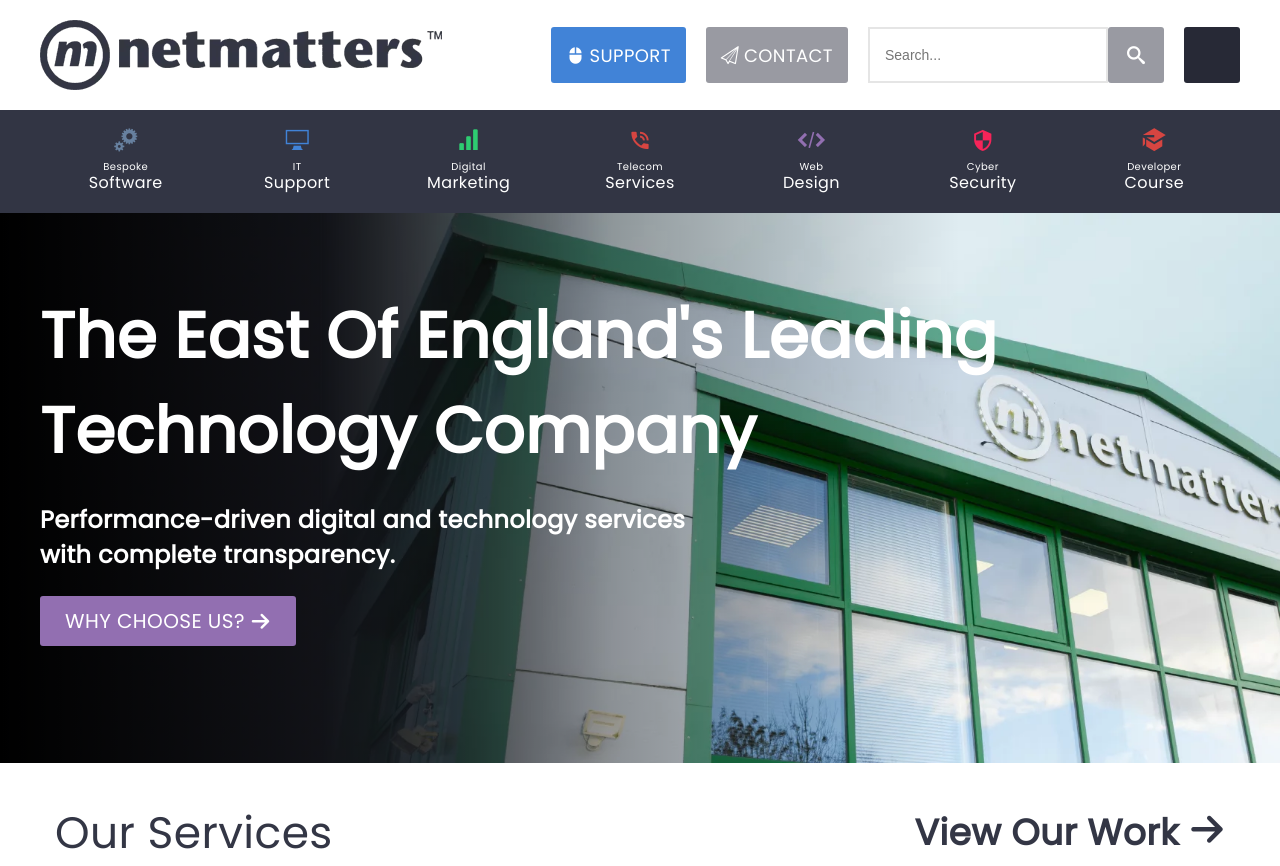
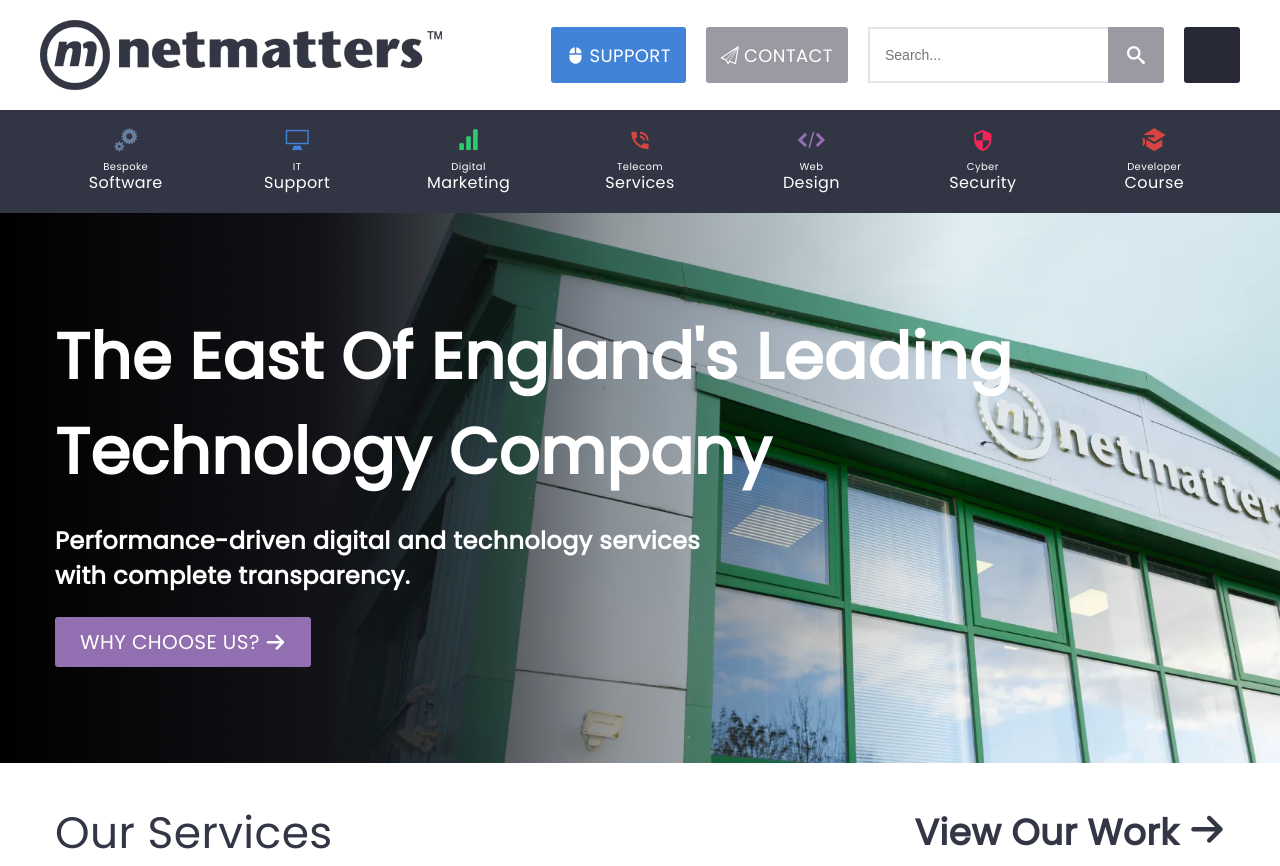
Before and after one commit to ChickenSplash/Netmatters-Homepage, a PHP site: page / in a window 1280 px wide. Shown: the top 866 px of the page. Run offline with PHP 8.4, Linux system fonts and the light colour scheme; some web fonts are replaced.

Commit message:
Finetuned details
Improved search bar
Tweaked social buttons
Tweaked banner section

```diff
--- a/css/styles.css
+++ b/css/styles.css
@@ -254,7 +254,7 @@ header .btn-search, header .btn-contact, header .btn-support {
   background-color: #272936;
   color: #fff;
   font-size: 26px;
-  padding: 12px 22px 16px;
+  padding: 12px 22px;
   margin: 0 10px 10px 0;
 }
 
@@ -418,6 +418,14 @@ header .phone-link {
 header .square-btn {
   width: 56px;
   margin-left: auto;
+  border-top-left-radius: 0px;
+  border-bottom-left-radius: 0px;
+}
+@media (min-width: 992px) and (max-width: 1260px) {
+  header .square-btn {
+    border-top-left-radius: 3px;
+    border-bottom-left-radius: 3px;
+  }
 }
 header .mobile-search-bar {
   display: flex;
@@ -438,6 +446,9 @@ header .mobile-search-bar .icon-search {
 }
 header .mobile-search-bar input {
   background-color: rgba(0, 0, 0, 0.1);
+}
+header .mobile-search-bar input:focus {
+  outline: 0px;
 }
 header .desktop-search-bar {
   display: none;
@@ -465,6 +476,14 @@ header .desktop-search-bar .icon-search {
   padding: 11px;
   font-size: 20px;
   background-color: gray;
+}
+header .desktop-search-bar input {
+  border-right: none;
+}
+header .desktop-search-bar input:focus-visible {
+  border-color: #5bc0de;
+  outline: 0;
+  box-shadow: inset 0 1px 1px rgba(0, 0, 0, 0.075), 0 0 8px rgba(91, 192, 222, 0.6);
 }
 header .btn-menu {
   background-color: #272936;
@@ -684,18 +703,28 @@ nav {
   left: 0;
   right: 0;
   bottom: 0;
-  background: linear-gradient(270deg, transparent 25%, #000);
+  background: linear-gradient(270deg, transparent 25%, rgba(0, 0, 0, 0.7));
+}
+@media (min-width: 992px) {
+  .hero-image:after {
+    background: linear-gradient(270deg, transparent 25%, rgb(0, 0, 0));
+  }
 }
 .hero-image > * {
   z-index: 1;
 }
+.hero-image .container {
+  display: flex;
+  align-items: center;
+}
 .hero-text {
   color: #fff;
   text-align: center;
+  padding-inline: 15px;
 }
 .hero-text h1 {
   font-size: 2.5rem;
-  margin-block: 75px 0px;
+  margin: 0px;
 }
 .hero-text p {
   font-size: 1.25rem;
@@ -711,9 +740,6 @@ nav {
   .hero-text p {
     font-size: 1.5rem;
   }
-}
-.hero-text p {
-  font-size: 1.5rem;
 }
 
 .btn-banner {
@@ -815,7 +841,7 @@ nav {
   border: #ccc solid 1px;
   border-radius: 15px;
   box-shadow: 0 3px 35px rgba(0, 0, 0, 0.1);
-  transition: transform 0.5s ease;
+  transition: transform 0.5s ease, background-color 0.3s ease;
 }
 .services-item a:hover {
   transform: translateY(-10px);
@@ -1321,8 +1347,18 @@ footer .footer-row .footer-menu {
 footer, .footer-bottom {
   color: #fff;
 }
+
 @media (min-width: 1260px) {
-  footer .container, .footer-bottom .container {
+  footer .container {
+    display: flex;
+  }
+}
+
+.footer-bottom .container {
+  padding-block: 10px;
+}
+@media (min-width: 768px) {
+  .footer-bottom .container {
     display: flex;
   }
 }
--- a/index.html
+++ b/index.html
@@ -649,10 +649,10 @@
                 <img src="img/logo/netmatters-logo-white.webp" class="footer-logo">
                 <h4>Follow us on:</h4>
                 <div class="footer-social-logos">
-                    <a href="#"><span class="icon-facebook btn-facebook"></span></a>
-                    <a href="#"><span class="icon-linkedin2 btn-linkedin"></span></a>
-                    <a href="#"><span class="icon-x btn-x"></span></a>
-                    <a href="#"><span class="icon-instagram btn-instagram"></span></a>
+                    <a href="#" class="btn-facebook"><span class="icon-facebook"></span></a>
+                    <a href="#" class="btn-linkedin"><span class="icon-linkedin2"></span></a>
+                    <a href="#" class="btn-x"><span class="icon-x"></span></a>
+                    <a href="#" class="btn-instagram"><span class="icon-instagram"></span></a>
                 </div>
             </div>
             <div class="footer-row">
--- a/scss/layout/_banner.scss
+++ b/scss/layout/_banner.scss
@@ -16,21 +16,31 @@
             left: 0;
             right: 0;
             bottom: 0;
-            background: linear-gradient(270deg,transparent 25%,#000);
+            background: linear-gradient(270deg,transparent 25%, rgba(0, 0, 0, 0.7));
+
+            @media (min-width: $break-point-medium) {
+                background: linear-gradient(270deg,transparent 25%, rgba(0, 0, 0, 1));
+            }
         }
 
         > * {
         z-index: 1;
+        }
+
+        .container {
+            display: flex;
+            align-items: center;
         }
     }
 
     &-text {
         color: $color-light-text;
         text-align: center;
+        padding-inline: 15px;
 
         h1 {
             font-size: 2.5rem;
-            margin-block: 75px 0px;
+            margin:0px;
         }
         p {
             font-size: 1.25rem;
@@ -48,9 +58,6 @@
             }
         }
     }
-    &-text p {
-        font-size: 1.5rem;
-    }
 }
 
 @include base-btn(#926fb1, "banner") {
--- a/scss/layout/_footer.scss
+++ b/scss/layout/_footer.scss
@@ -61,9 +61,21 @@ footer {
 
 footer, .footer-bottom {
     color: $color-light-text;
+}
 
+footer {
+   .container {
+        @media (min-width: $break-point-large) {
+            display: flex;
+        }
+    }
+}
+
+.footer-bottom {
     .container {
-        @media (min-width: $break-point-large) {
+        padding-block: 10px;
+
+        @media (min-width: $break-point-small) {
             display: flex;
         }
     }
--- a/scss/layout/_header.scss
+++ b/scss/layout/_header.scss
@@ -81,6 +81,13 @@ header {
     .square-btn {
         width: 56px;
         margin-left: auto;
+        border-top-left-radius: 0px;
+        border-bottom-left-radius: 0px;
+
+        @media (min-width: $break-point-medium) and (max-width: $break-point-large) {
+            border-top-left-radius: 3px;
+            border-bottom-left-radius: 3px;
+        }
     }
 
     .mobile-search-bar {
@@ -103,6 +110,10 @@ header {
         input {
             @extend %header-search-box;
             background-color: rgba(0, 0, 0, .1);
+
+            &:focus {
+                outline: 0px;
+            }
         }
     }
 
@@ -133,6 +144,13 @@ header {
 
         input {
             @extend %header-search-box;
+            border-right: none;
+
+            &:focus-visible {
+                border-color: #5bc0de;
+                outline: 0;
+                box-shadow: inset 0 1px 1px rgba(0, 0, 0, .075), 0 0 8px rgba(91, 192, 222, .6);
+            }
         }
     }
 
@@ -146,6 +164,13 @@ header {
         cursor: pointer;
     }
 }
+
+// Stuff to do:
+// update @import to @use and @forward
+// update darken() function to updated functions
+// Finish Hamburger menu
+// Try to have one universal button mixin
+
 
 // .menu-toggle {
 //     width: 35px;
--- a/scss/layout/_our-services.scss
+++ b/scss/layout/_our-services.scss
@@ -18,7 +18,7 @@
             border-radius: 15px;
             box-shadow: 0 3px 35px rgba(0, 0, 0, 0.1);
 
-            transition: transform 0.5s ease;
+            transition: transform 0.5s ease, background-color 0.3s ease;
             &:hover {
                 transform: translateY(-10px);
             }
--- a/scss/modules/_buttons.scss
+++ b/scss/modules/_buttons.scss
@@ -35,7 +35,7 @@
     background-color: $color-base-dark;
     color: $color-light-text;
     font-size: 26px;
-    padding: 12px 22px 16px;
+    padding: 12px 22px;
     margin: 0 10px 10px 0;
 }
 
```
Also changed, not shown: 1 other file.
